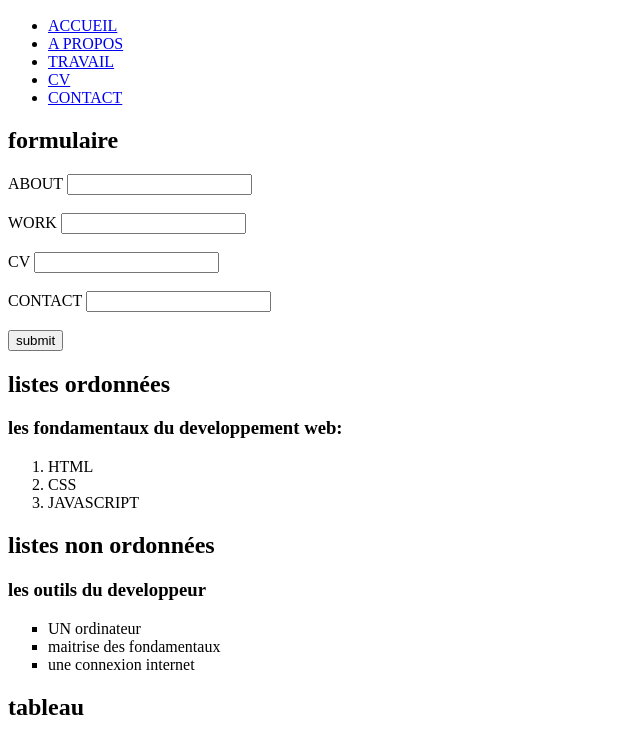
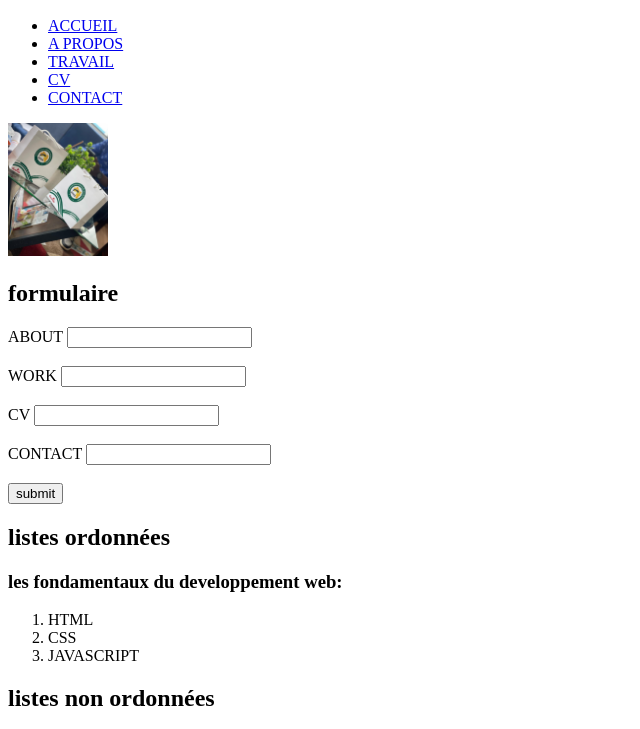
Before and after one commit to NiasseB6/Checkpoint-html, a plain HTML site: page index.html in a window 1280 px wide. Shown: the part 50-779 px from the top of the page, without its empty margins (0-640 px from the left). Drawn offline with Linux system fonts and the light colour scheme.

Commit message:
second commit

```diff
--- a/index.html
+++ b/index.html
@@ -4,6 +4,7 @@
     <meta charset="UTF-8" />
     <meta name="viewport" content="width=device-width, initial-scale=1.0" />
     <title>Mon site</title>
+
   </head>
   <body>
     <!--ceci est un en tête-->
@@ -29,6 +30,7 @@
         </ul>
       </nav>
     </header>
+    <img src="barra.JPG" alt="Sac en papier" width="100px" >
     <!--ceci est un formulaire-->
     <h2>formulaire</h2>
     <div>
@@ -55,7 +57,6 @@
     <!--liste ordonnées-->
     <div>
       <h2>listes ordonnées</h2>
-
       <h3>les fondamentaux du developpement web:</h3>
       <ol>
         <li>HTML</li>
```
Also changed, not shown: barra.JPG (added), 1 other file.
